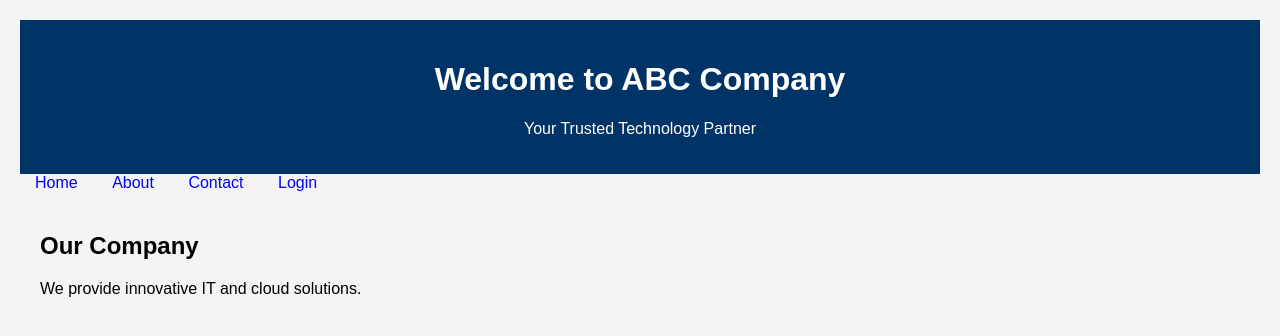
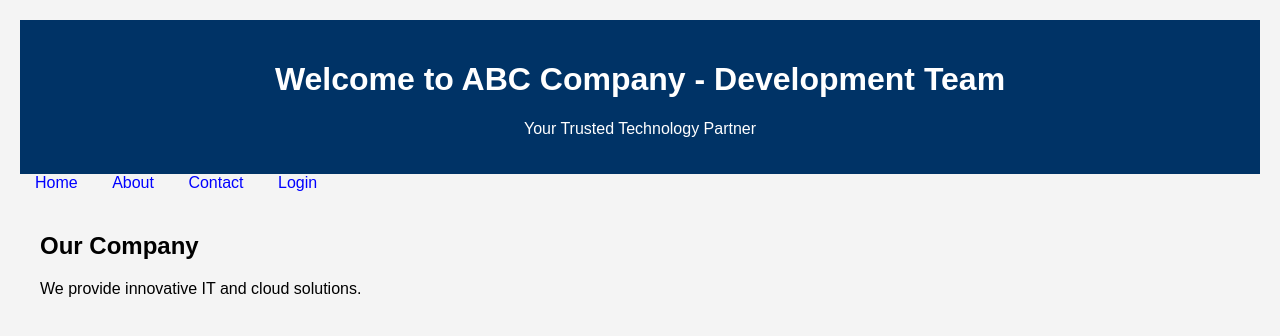
Before and after one commit to OnkarCloudCraft/Company-Web-Application, a plain HTML site: page index.html in a window 1280 px wide. Drawn offline with Linux system fonts and the light colour scheme.

Commit message:
Update company heading from development team

```diff
--- a/index.html
+++ b/index.html
@@ -7,7 +7,7 @@
 <body>
 
     <header>
-        <h1>Welcome to ABC Company</h1>
+        <h1>Welcome to ABC Company - Development Team</h1>
         <p>Your Trusted Technology Partner</p>
     </header>
 
```
